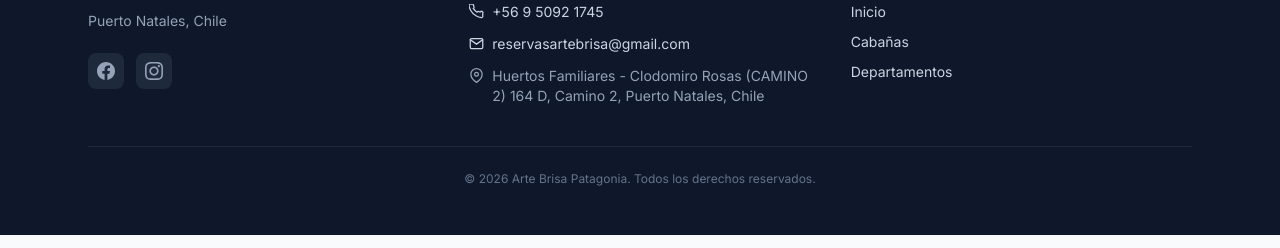
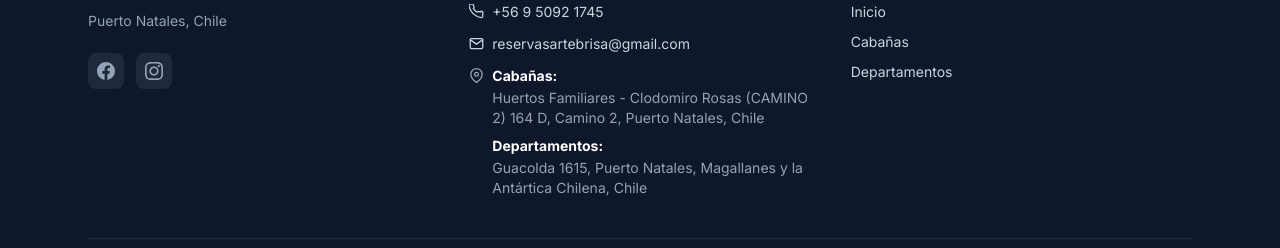
Before and after one commit to anduschile/artebrisa-patagonia-web, a React (Vite) app: page / in a window 1280 px wide. Shown: the part 1547-1795 px from the top of the page. Built offline with nearby package versions, Linux system fonts and the light colour scheme; no server answers; the database is empty.

Commit message:
Updating Home Footer Addresses

```diff
--- a/src/components/Footer.jsx
+++ b/src/components/Footer.jsx
@@ -22,8 +22,8 @@ function IconInstagram() {
 
 export default function Footer() {
     const { pathname } = useLocation()
+    const isHome = pathname === '/'
     const isDepto = pathname.startsWith('/departamentos')
-    const address = isDepto ? LOCATIONS.departamento.address : LOCATIONS.cabana.address
 
     return (
         <footer className="bg-slate-900 text-slate-300">
@@ -90,7 +90,20 @@ export default function Footer() {
                                 <svg width="15" height="15" viewBox="0 0 24 24" fill="none" stroke="currentColor" strokeWidth="2" strokeLinecap="round" className="flex-shrink-0 mt-0.5">
                                     <path d="M21 10c0 7-9 13-9 13s-9-6-9-13a9 9 0 0118 0z" /><circle cx="12" cy="10" r="3" />
                                 </svg>
-                                <span>{address}</span>
+                                {isHome ? (
+                                    <div className="space-y-2">
+                                        <div>
+                                            <span className="font-bold text-white block mb-0.5">Cabañas:</span>
+                                            <span className="text-slate-400">{LOCATIONS.cabana.address}</span>
+                                        </div>
+                                        <div>
+                                            <span className="font-bold text-white block mb-0.5">Departamentos:</span>
+                                            <span className="text-slate-400">{LOCATIONS.departamento.address}</span>
+                                        </div>
+                                    </div>
+                                ) : (
+                                    <span>{isDepto ? LOCATIONS.departamento.address : LOCATIONS.cabana.address}</span>
+                                )}
                             </li>
                         </ul>
                     </div>
```
